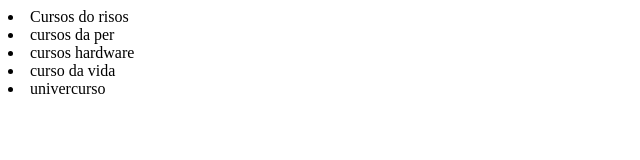
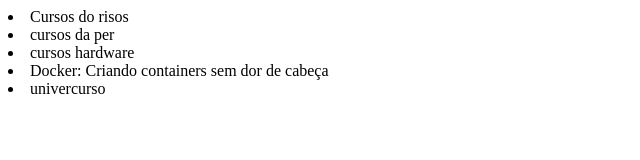
Before and after one commit to miyashiroo/alura-git, a plain HTML site: page index.html in a window 1280 px wide. Shown: the whole page, without its empty margins (0-640 px from the left). Drawn offline with Linux system fonts and the light colour scheme.

Commit message:
Alteracao docker

```diff
--- a/index.html
+++ b/index.html
@@ -10,7 +10,7 @@
     <li>Cursos do risos</li>
     <li>cursos da per </li>
     <li>cursos hardware</li>
-    <li>curso da vida</li>
+    <li>Docker: Criando containers sem dor de cabeça</li>
     <li>univercurso</li>
 </body>
 </html>
```
